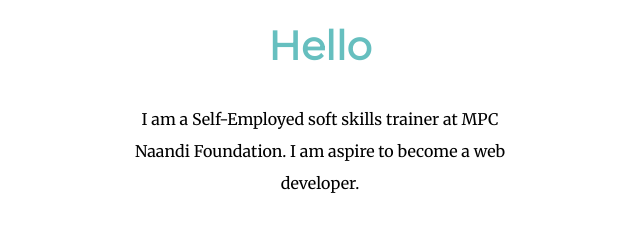
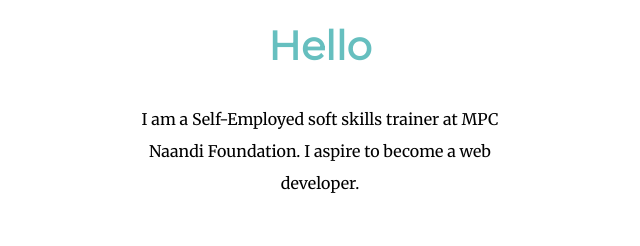
Before and after one commit to Aadil674/web-page, a plain HTML site: page index.html in a window 1280 px wide. Shown: the part 970-1216 px from the top of the page, 320-960 px from the left. Drawn offline with Linux system fonts and the light colour scheme.

Commit message:
Update index.html

```diff
--- a/index.html
+++ b/index.html
@@ -24,7 +24,7 @@
     <div class="profile">
       <img class="profile-img" src="profile-picture.jpg" alt="snow-img">
       <h2>Hello</h2>
-      <p class="paragraph-font">I am a Self-Employed soft skills trainer at MPC Naandi Foundation. I am aspire to become a web developer.</p>
+      <p class="paragraph-font">I am a Self-Employed soft skills trainer at MPC Naandi Foundation. I aspire to become a web developer.</p>
     </div>
     <hr>
     <div class="skills">
```
